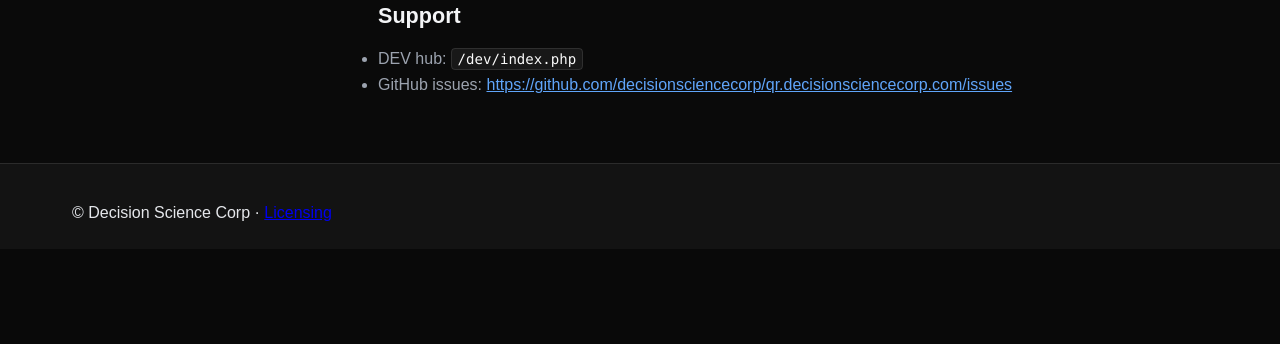
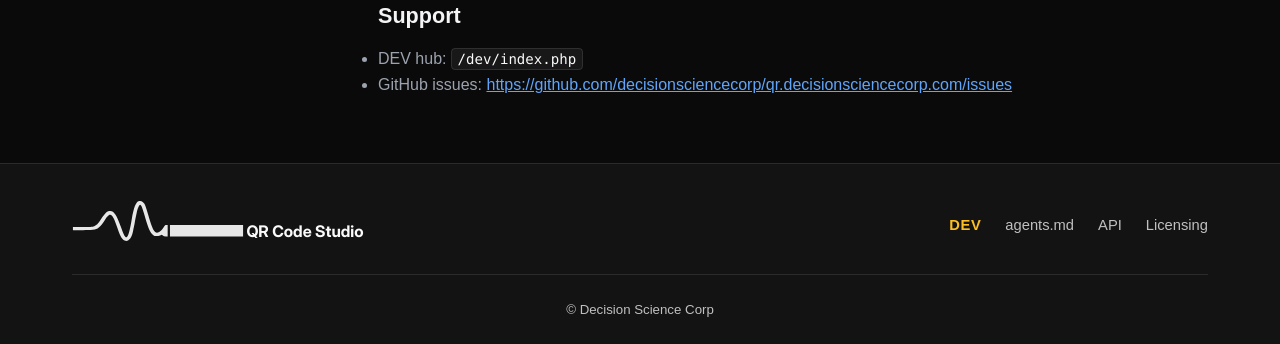
Before and after one commit to decisionsciencecorp/qr.decisionsciencecorp.com, a PHP site: page /dev/docs.php?path=agents in a window 1280 px wide. Shown: the part 2880-3224 px from the top of the page. Before the commit the page ends 3101 px from the top, so only its background shows below. Run offline with PHP 8.4, Linux system fonts and the light colour scheme; some libraries are stand-ins or nearby versions; some web fonts are replaced.

Commit message:
Move DEV, agents.md, and API links to the site footer.
Keeps the top nav focused on the studio; developer docs stay under /dev/
and are reachable from the footer on studio and DEV pages.

```diff
--- a/public/dev/docs-template.html
+++ b/public/dev/docs-template.html
@@ -23,9 +23,6 @@
             <span class="dev-pill">DEV</span>
             <ul class="nav-menu">
                 <li><a href="../index.html" class="nav-link">Studio</a></li>
-                <li><a href="index.php" class="nav-link">DEV home</a></li>
-                <li><a href="docs.php?path=agents" class="nav-link nav-link--highlight">agents.md</a></li>
-                <li><a href="docs.php?path=api" class="nav-link">API</a></li>
             </ul>
         </div>
     </nav>
@@ -64,8 +61,24 @@
     </div>
 
     <footer class="footer">
-        <div class="container footer-inner">
-            <p>© Decision Science Corp · <a href="docs.php?path=licensing">Licensing</a></p>
+        <div class="container">
+            <div class="footer-content">
+                <div class="footer-brand">
+                    <a href="../index.html" class="footer-brand-link">
+                        <img src="../assets/images/logo-white.svg" alt="" class="footer-logo-img" aria-hidden="true">
+                        <span class="footer-brand-text">QR Code Studio</span>
+                    </a>
+                </div>
+                <ul class="footer-list footer-list--inline">
+                    <li><a class="footer-link footer-link--dev" href="index.php">DEV</a></li>
+                    <li><a class="footer-link" href="docs.php?path=agents">agents.md</a></li>
+                    <li><a class="footer-link" href="docs.php?path=api">API</a></li>
+                    <li><a class="footer-link" href="docs.php?path=licensing">Licensing</a></li>
+                </ul>
+            </div>
+            <div class="footer-bottom">
+                <p class="footer-copyright">&copy; Decision Science Corp</p>
+            </div>
         </div>
     </footer>
     <script src="https://cdnjs.cloudflare.com/ajax/libs/prism/1.29.0/components/prism-core.min.js"></script>
--- a/public/index.html
+++ b/public/index.html
@@ -25,8 +25,6 @@
             </a>
             <ul class="nav-menu" id="nav-menu">
                 <li><a href="#studio" class="nav-link">Studio</a></li>
-                <li><a href="dev/index.php" class="nav-link nav-link-dev">DEV</a></li>
-                <li><a href="dev/docs.php?path=agents" class="nav-link">agents.md</a></li>
                 <li><a href="#about" class="nav-link">About</a></li>
                 <li><a href="https://decisionsciencecorp.com/" class="nav-link">Main Site</a></li>
             </ul>
@@ -225,6 +223,9 @@
                     <li><a class="footer-link" href="https://decisionsciencecorp.com/">Main site</a></li>
                     <li><a class="footer-link" href="https://decisionsciencecorp.com/#contact">Contact</a></li>
                     <li><a class="footer-link" href="https://decisionsciencecorp.com/blog.php">Blog</a></li>
+                    <li><a class="footer-link footer-link--dev" href="dev/index.php">DEV</a></li>
+                    <li><a class="footer-link" href="dev/docs.php?path=agents">agents.md</a></li>
+                    <li><a class="footer-link" href="dev/docs.php?path=api">API</a></li>
                 </ul>
             </div>
             <div class="footer-bottom">
--- a/public/styles.css
+++ b/public/styles.css
@@ -820,6 +820,14 @@ code {
 
 .footer-link:hover { color: var(--text-primary); }
 
+.footer-link--dev {
+    color: #fbbf24;
+    font-weight: 600;
+    letter-spacing: 0.04em;
+}
+
+.footer-link--dev:hover { color: #fcd34d; }
+
 .footer-bottom {
     padding-top: 1.5rem;
     border-top: 1px solid var(--border-color);
```
Also changed, not shown: public/dev/index.php (+18 -5 lines).
